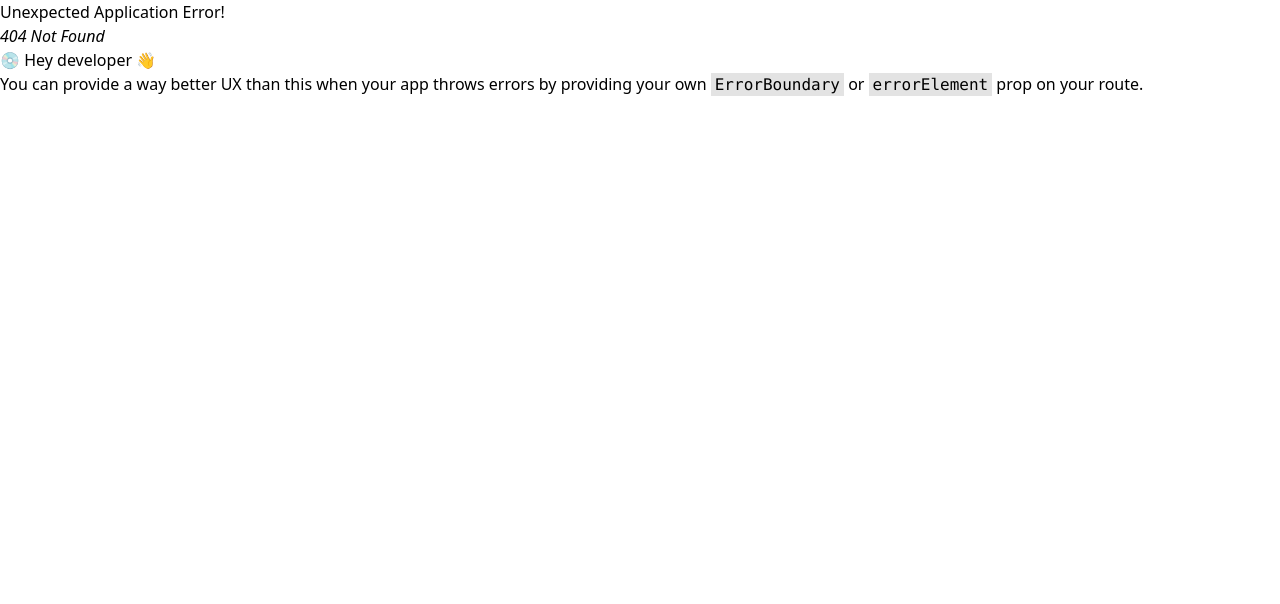
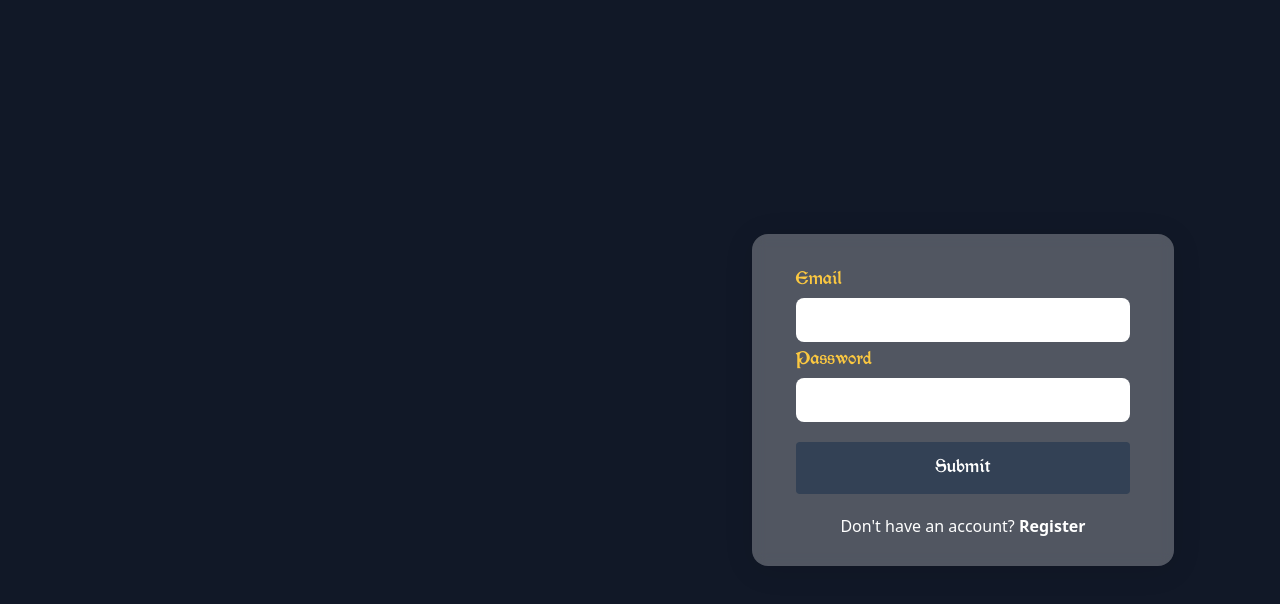
Before and after one commit to redianmf/go-react-auth, a React (Vite) app in the folder client/: page /auth in a window 1280 px wide. Before the commit this address had no page. Shown: the top 604 px of the page. Built offline with nearby package versions, Linux system fonts and the light colour scheme.

Commit message:
feat(client): implement auth page

```diff
--- /dev/null
+++ b/client/src/components/InputText.tsx
@@ -0,0 +1,24 @@
+import { InputHTMLAttributes } from "react";
+
+interface IInputText extends InputHTMLAttributes<HTMLInputElement> {
+  field: string;
+  label: string;
+}
+
+const InputText: React.FC<IInputText> = ({ field, label, ...rest }) => {
+  return (
+    <div className="flex flex-col">
+      <label className="font-body text-gold text-xl my-1" htmlFor={field}>
+        {label}
+      </label>
+      <input
+        {...rest}
+        className="text-xl font-sans p-2 rounded-lg focus:outline-none"
+        id={field}
+        type="text"
+      />
+    </div>
+  );
+};
+
+export default InputText;
--- a/client/src/index.css
+++ b/client/src/index.css
@@ -15,3 +15,11 @@
 .markings {
   fill: #fbc841;
 }
+
+.glass-bg {
+  background: rgba(255, 255, 255, 0.27);
+  border-radius: 16px;
+  box-shadow: 0 4px 30px rgba(0, 0, 0, 0.1);
+  backdrop-filter: blur(6.9px);
+  -webkit-backdrop-filter: blur(6.9px);
+}
--- /dev/null
+++ b/client/src/pages/auth/Auth.tsx
@@ -0,0 +1,32 @@
+import { useState } from "react";
+
+import LoginCard from "./components/LoginCard";
+import RegisterCard from "./components/RegisterCard";
+
+import { CardState } from "../../types/enums";
+
+const Auth = () => {
+  const [activeCard, setActiveCard] = useState(CardState.Login);
+
+  const handleToggleCard = () => {
+    setActiveCard((current) =>
+      current === CardState.Login ? CardState.Register : CardState.Login
+    );
+  };
+
+  return (
+    <div className="h-screen overflow-hidden bg-gray-900 grid grid-cols-2 gap-3">
+      <section className="hidden md:block"></section>
+      <section className="h-full flex justify-center items-center">
+        {activeCard === CardState.Register && (
+          <RegisterCard handleToggleCard={handleToggleCard} />
+        )}
+        {activeCard === CardState.Login && (
+          <LoginCard handleToggleCard={handleToggleCard} />
+        )}
+      </section>
+    </div>
+  );
+};
+
+export default Auth;
--- /dev/null
+++ b/client/src/pages/auth/components/LoginCard.tsx
@@ -0,0 +1,28 @@
+import { motion } from "framer-motion";
+import InputText from "../../../components/InputText";
+import { IAuthCard } from "../../../types/interfaces";
+
+const LoginCard = ({ handleToggleCard }: IAuthCard) => {
+  return (
+    <motion.div
+      className="w-4/6 px-11 py-7 glass-bg"
+      initial={{ opacity: 0 }}
+      transition={{ duration: 1 }}
+      animate={{ opacity: 100 }}
+    >
+      <InputText field="email" label="Email" />
+      <InputText field="password" label="Password" />
+      <button className="w-full my-5 bg-slate-700 hover:bg-gold transition-all duration-700 text-xl font-bold font-body text-white p-3 rounded">
+        Submit
+      </button>
+      <p className="text-center text-white">
+        Don't have an account?{" "}
+        <span onClick={handleToggleCard} className="font-bold cursor-pointer">
+          Register
+        </span>
+      </p>
+    </motion.div>
+  );
+};
+
+export default LoginCard;
--- /dev/null
+++ b/client/src/pages/auth/components/RegisterCard.tsx
@@ -0,0 +1,34 @@
+import { motion } from "framer-motion";
+import InputText from "../../../components/InputText";
+import { IAuthCard } from "../../../types/interfaces";
+
+const RegisterCard = ({ handleToggleCard }: IAuthCard) => {
+  return (
+    <motion.div
+      className="w-4/6 px-11 py-7 glass-bg"
+      initial={{ opacity: 0 }}
+      transition={{ duration: 1 }}
+      animate={{ opacity: 100 }}
+    >
+      <form>
+        <h3 className="text-3xl text-gold text-center font-bold font-body my-3">
+          Register
+        </h3>
+        <InputText field="name" label="Your name" />
+        <InputText field="email" label="Email" />
+        <InputText field="password" label="Password" />
+        <button className="w-full my-5 bg-slate-700 hover:bg-gold transition-all duration-700 text-xl font-bold font-body text-white p-3 rounded">
+          Submit
+        </button>
+        <p className="text-center text-white">
+          Already have an account?{" "}
+          <span onClick={handleToggleCard} className="font-bold cursor-pointer">
+            Login
+          </span>
+        </p>
+      </form>
+    </motion.div>
+  );
+};
+
+export default RegisterCard;
--- a/client/src/pages/login/Login.tsx
+++ /dev/null
@@ -1,5 +0,0 @@
-const Login = () => {
-  return <div>Login</div>;
-};
-
-export default Login;
--- a/client/src/routes/routes.tsx
+++ b/client/src/routes/routes.tsx
@@ -2,8 +2,8 @@
 import { createBrowserRouter } from "react-router-dom";
 
 // Pages
+import Auth from "../pages/auth/Auth";
 import Home from "../pages/home/Home";
-import Login from "../pages/login/Login";
 
 export const router = createBrowserRouter([
   {
@@ -11,8 +11,8 @@ export const router = createBrowserRouter([
     path: "/",
     children: [
       {
-        path: "login",
-        Component: Login,
+        path: "auth",
+        Component: Auth,
       },
       {
         index: true,
--- /dev/null
+++ b/client/src/types/enums.ts
@@ -0,0 +1,4 @@
+export const enum CardState {
+  Login,
+  Register,
+}
--- /dev/null
+++ b/client/src/types/interfaces.ts
@@ -0,0 +1,3 @@
+export interface IAuthCard {
+  handleToggleCard: () => void;
+}
```
Also changed, not shown: 1 other file (tests, documents, lock files or other folders).
